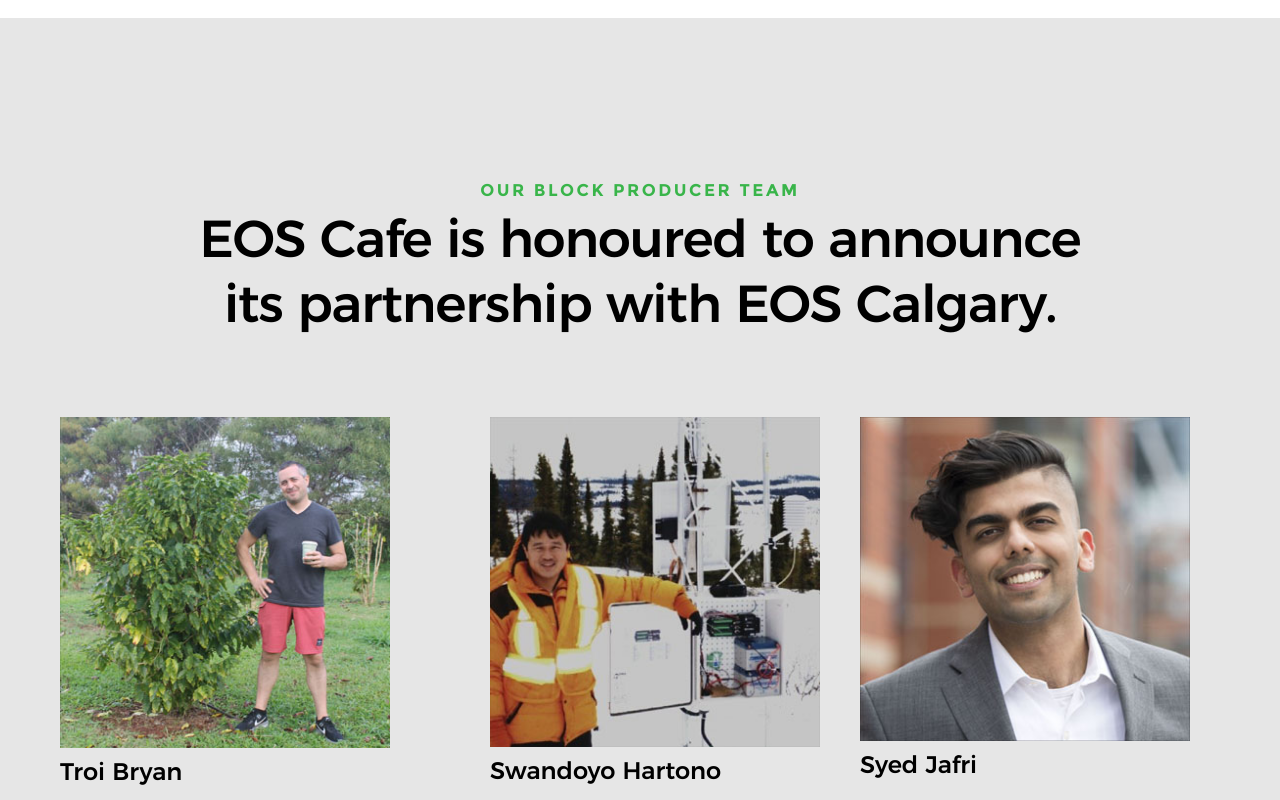
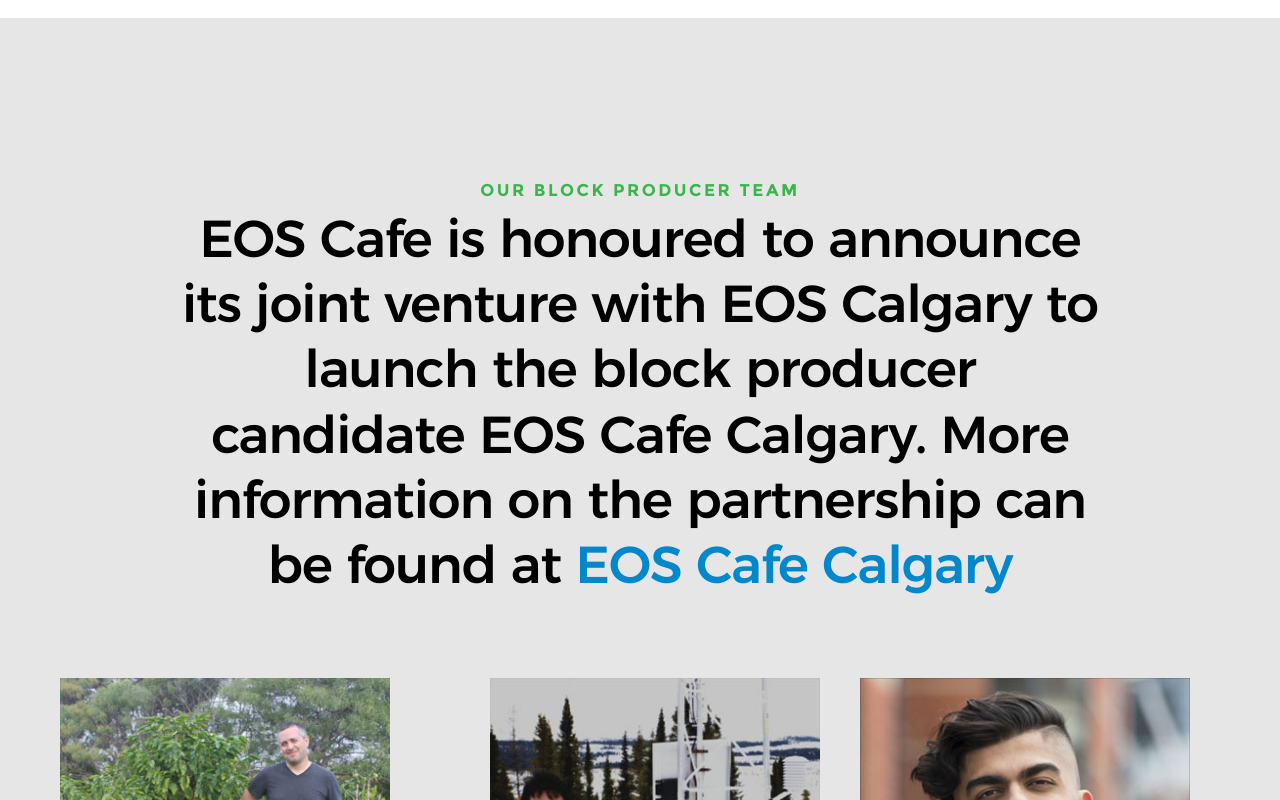
Before and after one commit to minabebawy/eos.cafe, a plain HTML site: page index.html in a window 1280 px wide. Shown: the part 2819-3619 px from the top of the page. Drawn offline with Linux system fonts and the light colour scheme; files whose address does not match are found by name.

Commit message:
Update index.html

```diff
--- a/index.html
+++ b/index.html
@@ -276,7 +276,7 @@
         <div class="row section-header" data-aos="fade-up">
             <div class="col-full">
                 <h3 class="subhead">Our Block Producer Team</h3>
-                <h1 class="display-2">EOS Cafe is honoured to announce its partnership with EOS Calgary.</h1>
+                <h1 class="display-2">EOS Cafe is honoured to announce its joint venture with EOS Calgary to launch the block producer candidate EOS Cafe Calgary. More information on the partnership can be found at <a href="https://eoscafecalgary.com">EOS Cafe Calgary</a></h1>
             </div>
         </div> <!-- end section-header -->
 
```
